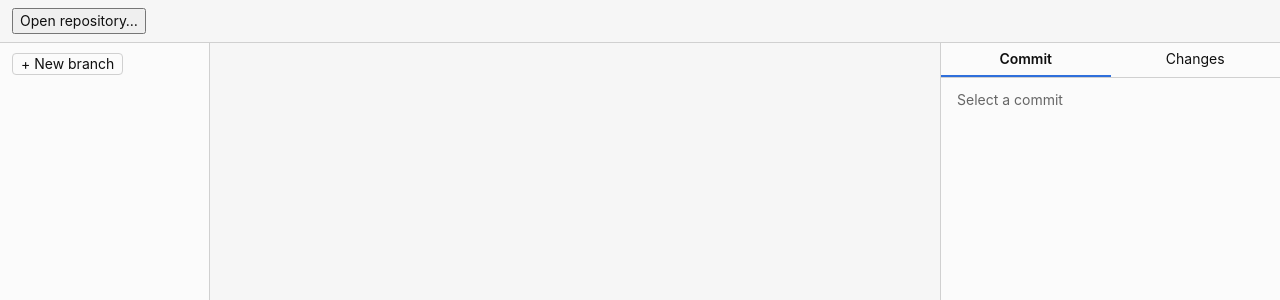
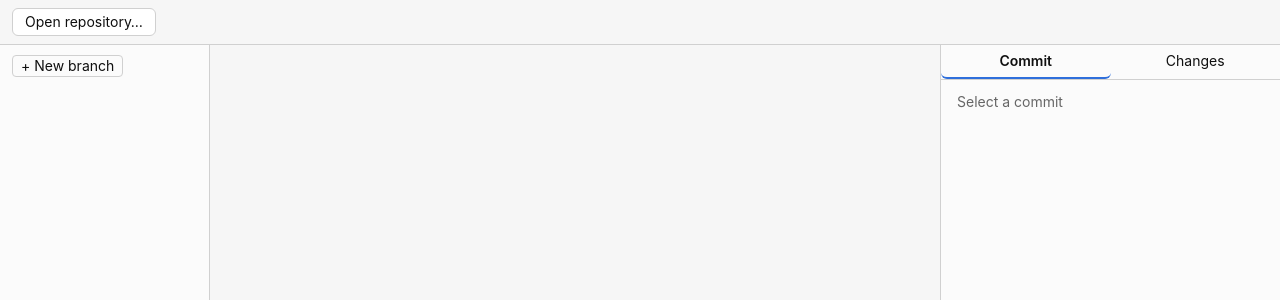
Before and after one commit to mpoboas/perseus, a React (Vite) app: page / in a window 1280 px wide. Shown: the top 300 px of the page. Built offline with nearby package versions, Linux system fonts and the light colour scheme.

Commit message:
Fix unreadable buttons in dark mode and composer wrapping

```diff
--- a/src/App.css
+++ b/src/App.css
@@ -3,6 +3,7 @@
   --muted: #666;
   --panel: #fbfbfb;
   --accent-bg: #d9e6ff;
+  --button-bg: #ffffff;
 
   font-family: Inter, Avenir, Helvetica, Arial, sans-serif;
   font-size: 14px;
@@ -28,6 +29,25 @@ body,
 button {
   font: inherit;
   color: inherit;
+  padding: 3px 12px;
+  border: 1px solid var(--border);
+  border-radius: 6px;
+  background: var(--button-bg);
+  cursor: pointer;
+}
+
+button:hover:not(:disabled) {
+  border-color: #2f6fdb;
+}
+
+input,
+textarea {
+  font: inherit;
+  color: inherit;
+  padding: 3px 6px;
+  border: 1px solid var(--border);
+  border-radius: 6px;
+  background: var(--button-bg);
 }
 
 .app {
@@ -454,10 +474,22 @@ button:disabled {
 
 .composer-row {
   display: flex;
+  flex-wrap: wrap;
   justify-content: space-between;
   align-items: center;
   gap: 8px;
   margin-top: 6px;
+}
+
+.composer-row label {
+  white-space: nowrap;
+}
+
+.composer-row button {
+  max-width: 100%;
+  overflow: hidden;
+  text-overflow: ellipsis;
+  white-space: nowrap;
 }
 
 .banner {
@@ -480,6 +512,7 @@ button:disabled {
     --muted: #aaa;
     --panel: #292929;
     --accent-bg: #28406b;
+    --button-bg: #3a3a3a;
 
     color: #f6f6f6;
     background-color: #2f2f2f;
```
